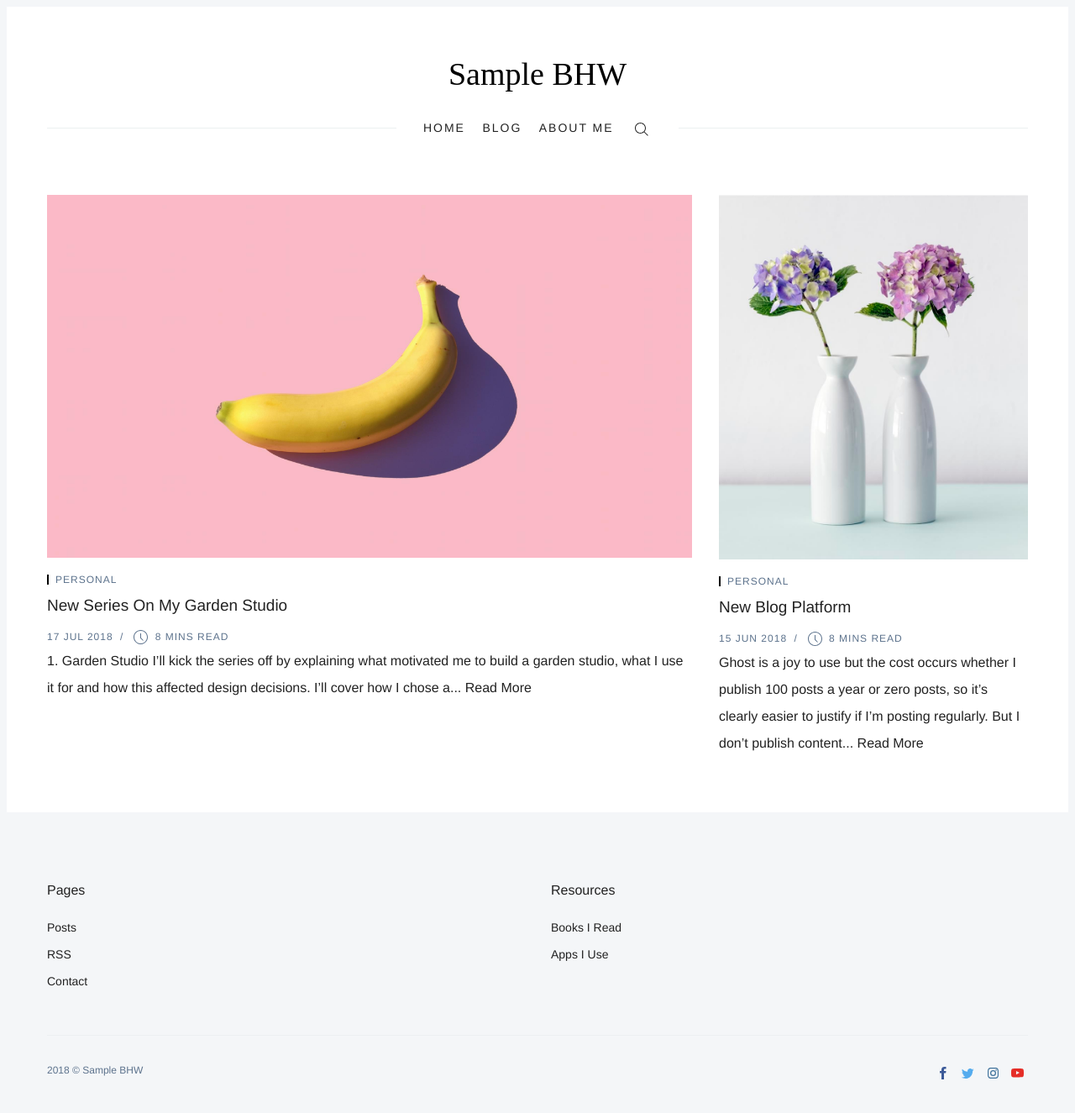
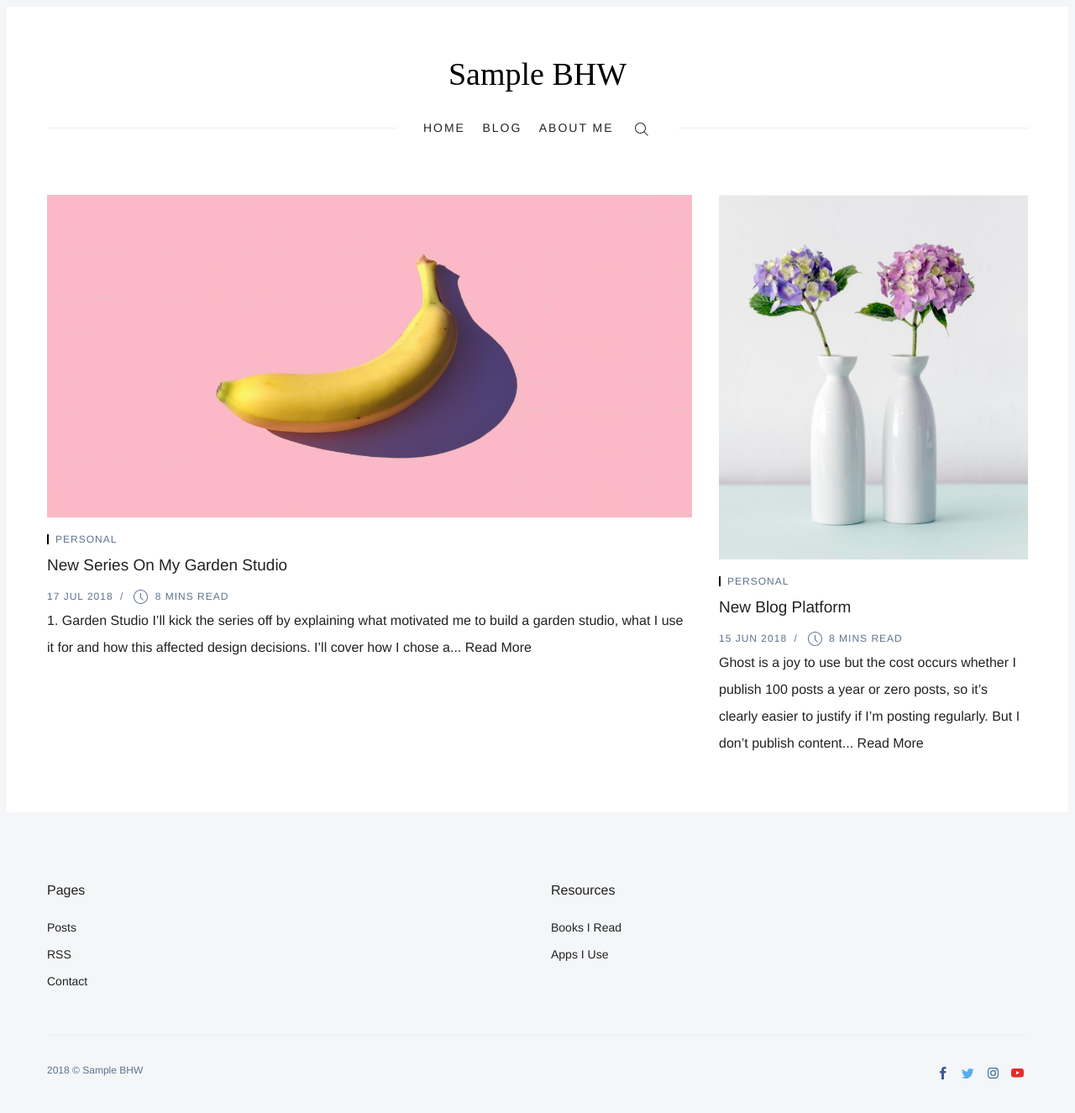
Before and after one commit to olaglam2/olaglam2.github.io, a Jekyll site: the page built from index.html, in a window 1280 px wide. Shown: the whole page at 84% size. Built offline with Jekyll 4.4.1, drawn with Linux system fonts in a browser that asks for light colours; some web fonts are replaced; the list of posts is cut into pages by our own code.

Commit message:
Update style.css

```diff
--- a/_includes/style.css
+++ b/_includes/style.css
@@ -1404,7 +1404,7 @@ html,body{
 }
 @media (min-width: 64em){
     .c-post-card--first .c-post-card__image:after{
-        padding-bottom:56.25%
+        padding-bottom:50%
     }
 }
 .c-teaser{
```
